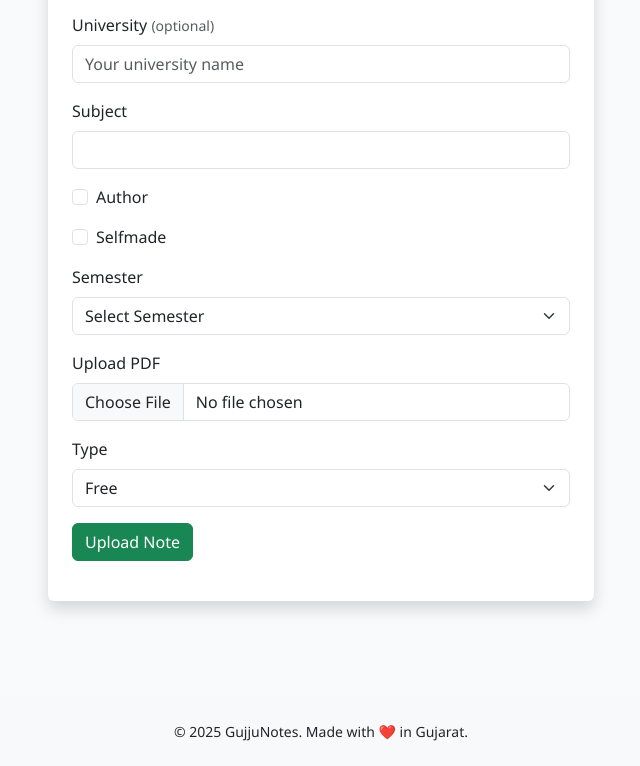
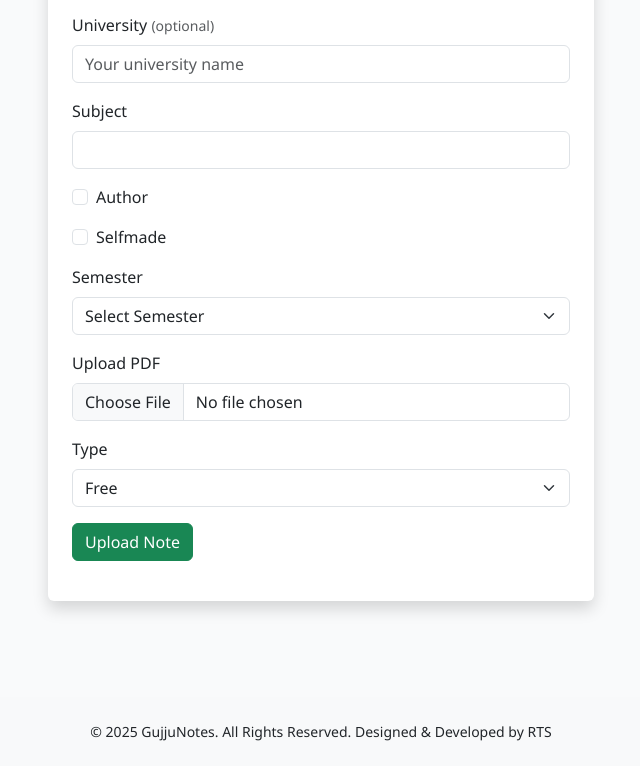
Before and after one commit to ravichauhan24/gujjunotes, a website: page gujjunotes-frontend/index.html in a window 1280 px wide. Shown: the part 938-1704 px from the top of the page, without its empty margins (319-959 px from the left). Drawn offline with nearby package versions, Linux system fonts and the light colour scheme; no server answers.

Commit message:
footer update

```diff
--- a/gujjunotes-frontend/index.html
+++ b/gujjunotes-frontend/index.html
@@ -163,7 +163,8 @@
 
   <!-- Footer -->
   <footer class="bg-light text-center py-4 mt-5">
-    <p class="mb-0">&copy; 2025 GujjuNotes. Made with ❤️ in Gujarat.</p>
+    <p class="mb-0">&copy; 2025 GujjuNotes. All Rights Reserved. Designed & Developed by RTS
+</p>
   </footer>
 
   <!-- Bootstrap bundle (must be before header injection) -->
```
Also changed, not shown: docs/index.html (+2 -1 lines).
